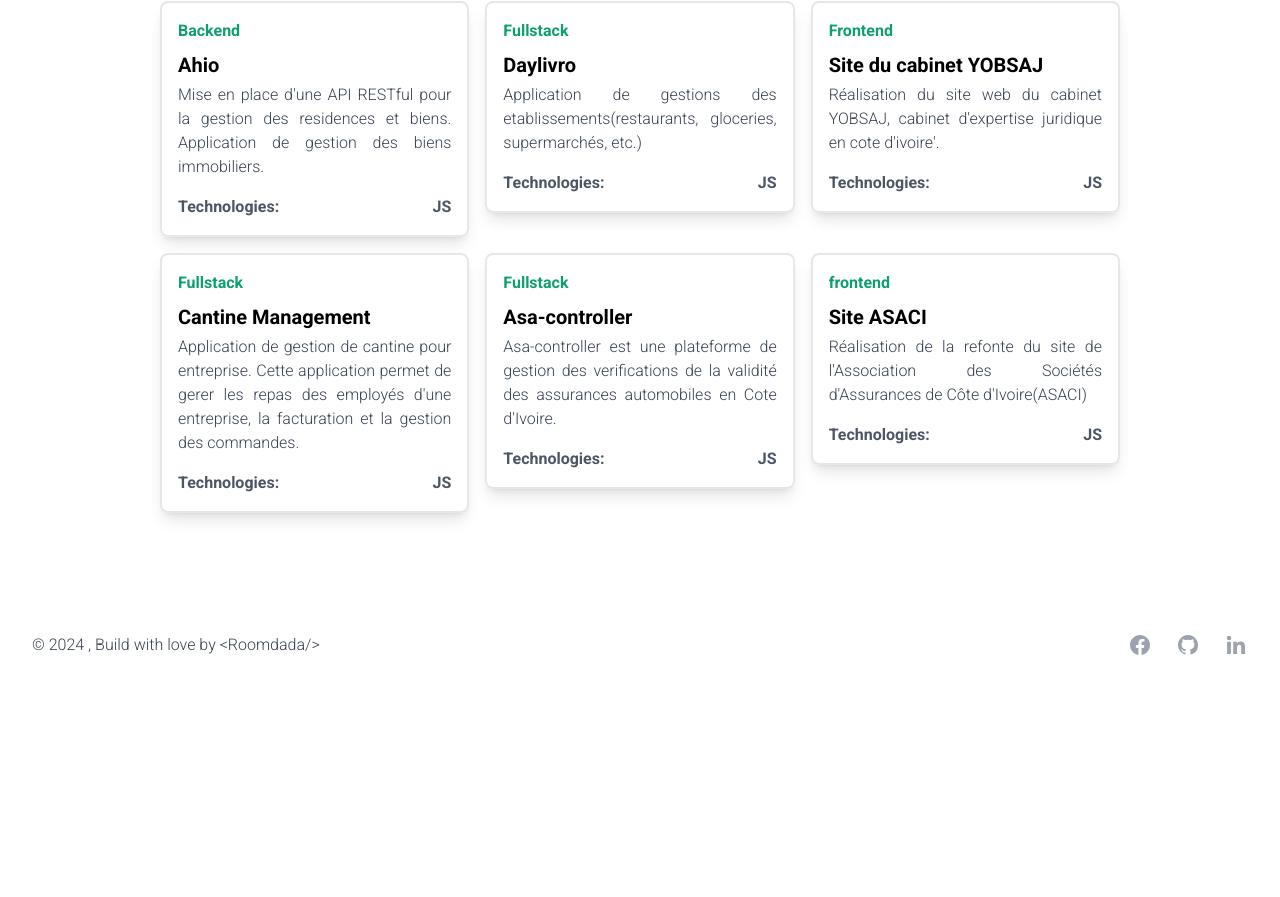
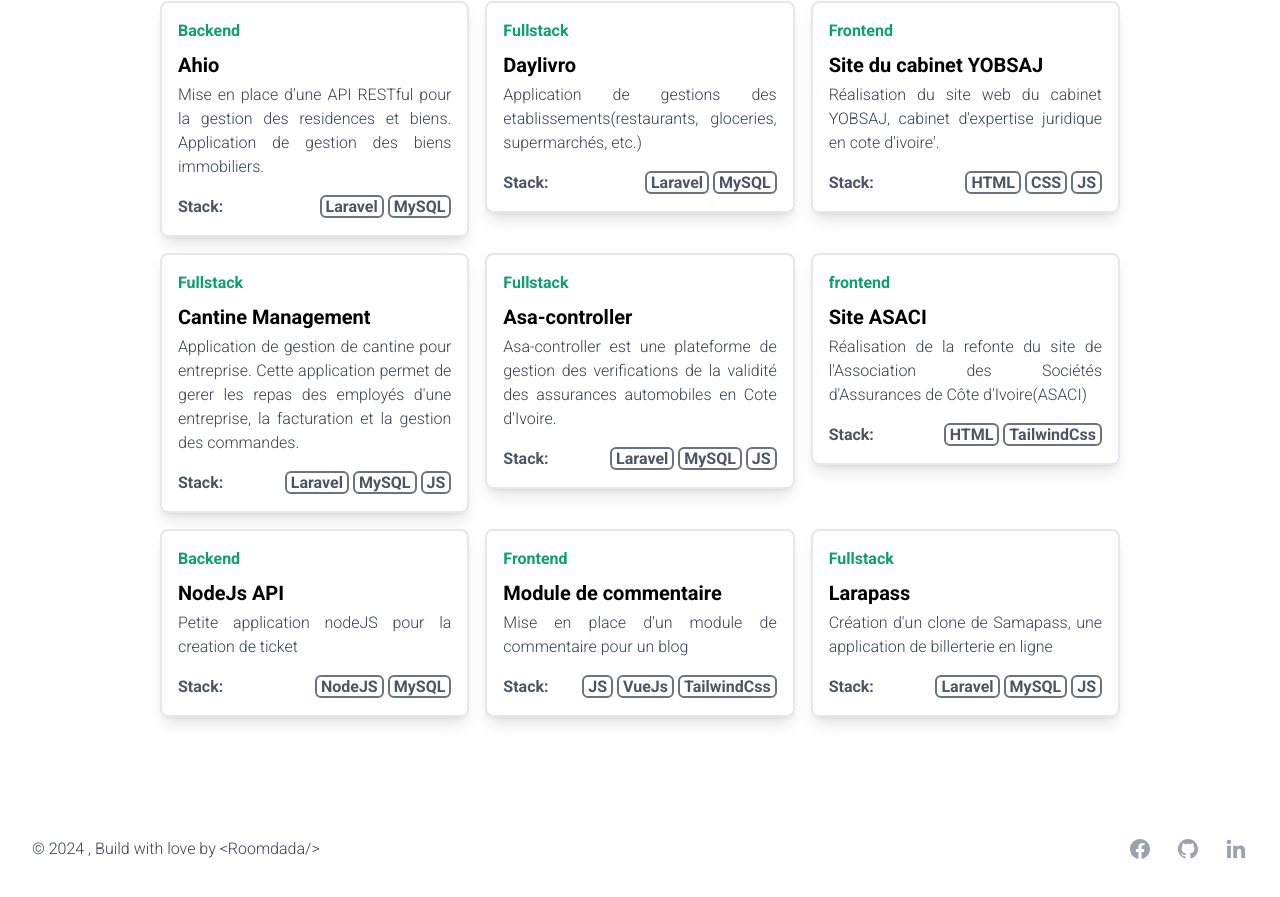
Before and after one commit to RoomCodeTraining/site, a Nuxt app: page / in a window 1280 px wide. Shown: the part 2909-3806 px from the top of the page. Before the commit the page ends 3614 px from the top, so only its background shows below. Built offline with nearby package versions, Linux system fonts and the light colour scheme.

Commit message:
add projects

```diff
--- a/components/Realisation.vue
+++ b/components/Realisation.vue
@@ -5,7 +5,7 @@
         <section class="relative bg-white">
             <div class="grid grid-cols-1 md:grid-cols-3 gap-4 mt-8">
                 <div v-for="realisation in realisations" :key="realisation.id">
-                    <RealisationCard :type="realisation.type" :title="realisation.title" :description="realisation.description"  />
+                    <RealisationCard :type="realisation.type" :title="realisation.title" :description="realisation.description"  :technologies="realisation.technologies"/>
                 </div>
             </div>
         </section>
@@ -19,42 +19,63 @@
       type: "Backend",
       title: "Ahio",
       description: "Mise en place d'une API RESTful pour la gestion des residences et biens. Application de gestion des biens immobiliers.",
-      technologies : ['PHP', 'Laravel', 'MySQL', 'JS']
+      technologies : ['Laravel', 'MySQL']
     },
     {
       id: 2,
       type: "Fullstack",
       title: "Daylivro",
       description: "Application de gestions des etablissements(restaurants, gloceries, supermarchés, etc.)",
-      technologies : ['PHP', 'Laravel', 'MySQL', 'JS', 'TailwindCSS', 'AlpineJS', 'Livewire']
+      technologies : ['Laravel', 'MySQL']
     },
     {
       id: 3,
       type: "Frontend",
       title: "Site du cabinet YOBSAJ",
       description: "Réalisation du site web du cabinet YOBSAJ, cabinet d'expertise juridique en cote d'ivoire'.",
-      technologies : ['HTML', 'CSS', 'JS', 'TailwindCSS']
+      technologies : ['HTML', 'CSS', 'JS']
     },
     {
       id: 4,
       type : "Fullstack",
       title : "Cantine Management",
       description : "Application de gestion de cantine pour entreprise. Cette application permet de gerer les repas des employés d'une entreprise, la facturation et la gestion des commandes.",
-      technologies : ['PHP', 'Laravel', 'MySQL', 'JS', 'TailwindCSS', 'AlpineJS', 'Livewire']
+      technologies : ['Laravel', 'MySQL', 'JS']
     },
     {
       id : 5,
       type : "Fullstack",
       title : "Asa-controller",
       description : "Asa-controller est une plateforme de gestion des verifications de la validité des assurances automobiles en Cote d'Ivoire.",
-      technologies : ['PHP', 'Laravel', 'TailwindCSS', 'AlpineJS', 'Livewire', 'MySQL', 'JS']
+      technologies : ['Laravel', 'MySQL', 'JS']
     },
     {
       id: 6,
       type: "frontend",
       title : "Site ASACI",
       description : 'Réalisation de la refonte du site de l\'Association des Sociétés d\'Assurances de Côte d\'Ivoire(ASACI)',
-      technologies : ['HTML', 'CSS', 'JS', 'TailwindCSS']
+      technologies : ['HTML', 'TailwindCss']
+    },
+    {
+      id:7,
+      type: "Backend",
+      title : "NodeJs API",
+      description : "Petite application nodeJS pour la creation de ticket",
+      technologies : ['NodeJS', 'MySQL']
+    },
+    {
+      id:8,
+      type: "Frontend",
+      title : "Module de commentaire",
+      description : "Mise en place d'un module de commentaire pour un blog",
+      technologies : ['JS','VueJs', 'TailwindCss']
+    },
+    {
+      id: 9,
+      type: "Fullstack",
+      title: "Larapass",
+      description : "Création d'un clone de Samapass, une application de billerterie en ligne",
+      technologies : ['Laravel', 'MySQL', 'JS']
     }
   ];
 </script>
--- a/components/RealisationCard.vue
+++ b/components/RealisationCard.vue
@@ -5,8 +5,11 @@
     <h1 class="text-xl font-bold mb-1">{{ props.title }}</h1>
     <p class="text-gray-700 text-justify">{{ props.description }}</p>
     <div class="flex justify-between mt-4">
-        <span class="text-gray-600 font-semibold">Technologies: </span>
-        <span class="text-gray-600 font-semibold">JS</span>
+        <span class="text-gray-600 font-semibold">Stack: </span>
+        <div class="space-x-1">
+            <span v-for="technology in props.technologies" :key="technology"
+               class="text-gray-600 font-semibold rounded-md  border-2 border-gray-500 px-1">{{ technology }}</span>
+        </div>
     </div>
 </div>
 
```
